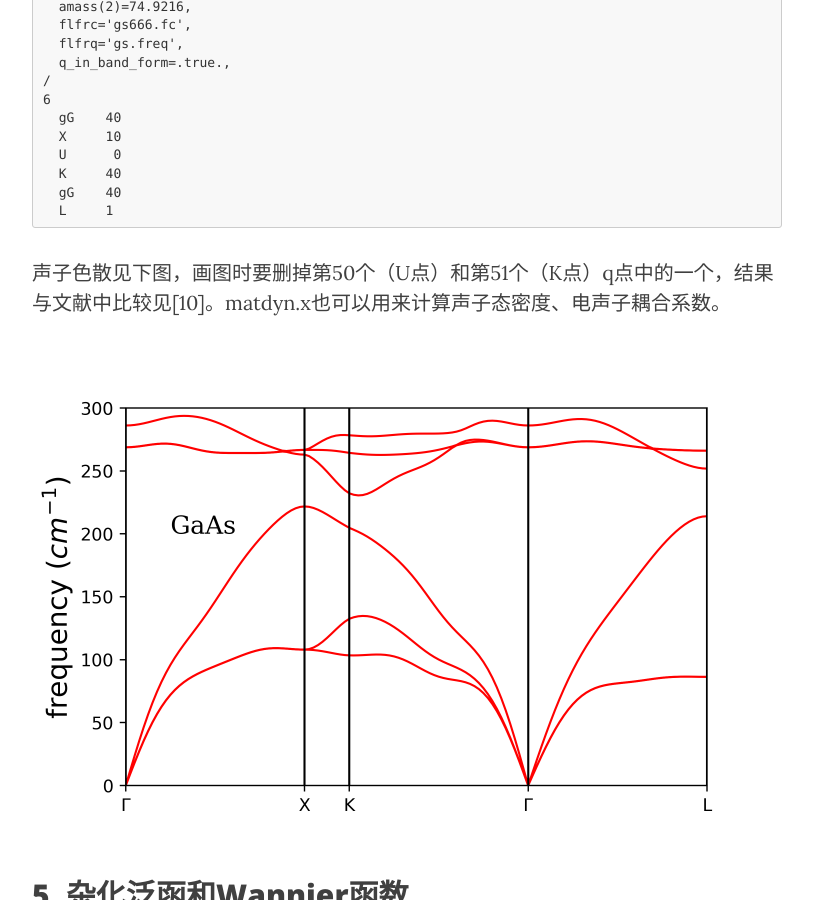
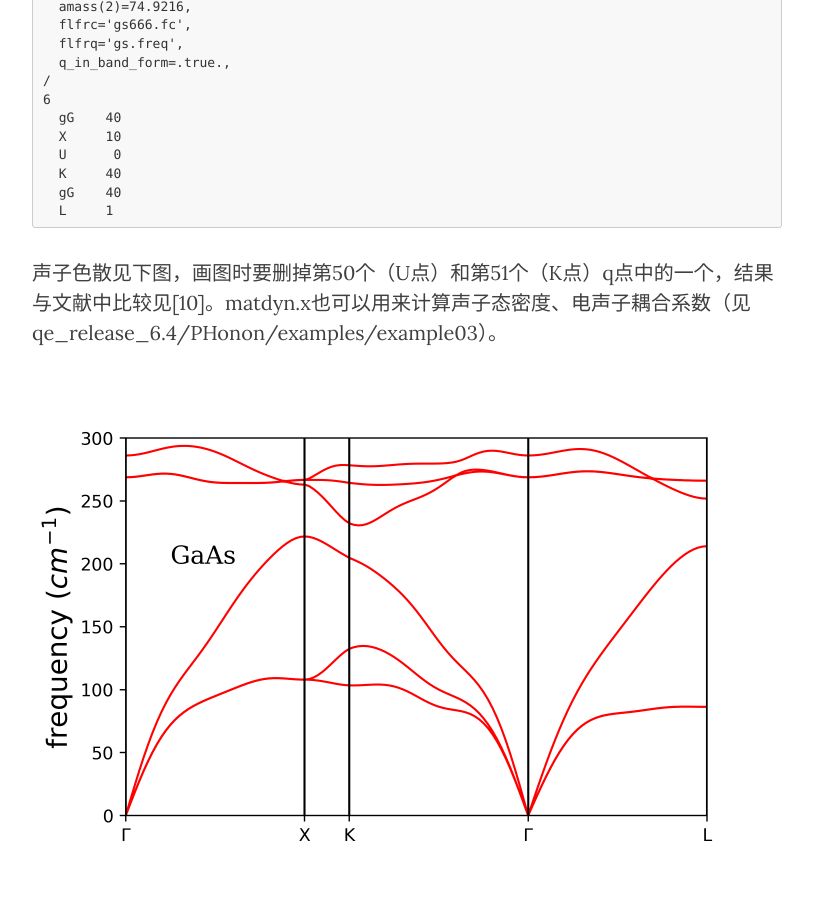
Before and after one commit to yyyu200/DFTbook, a Jekyll site: the page built from _posts/2019-04-01-HandsOn.md, in a window 1280 px wide and 900 px high, scrolled down 28132 px. Shown: the whole window, without its empty margins (233-1046 px from the left). Built offline with Jekyll 4.4.1, drawn with Linux system fonts in a browser that asks for light colours; nearby versions of some CDN libraries; formulas are drawn with MathJax 3; comment, search, counter and statistics services are not loaded.

Commit message:
modify at20191016-16:14:10-aliyun

````diff
--- a/_posts/2019-04-01-HandsOn.md
+++ b/_posts/2019-04-01-HandsOn.md
@@ -965,7 +965,7 @@ matdyn.x通过实空间nq1×nq2×nq3超胞上interatomic force constants计算
   gG    40
   L     1
 ```
-声子色散见下图，画图时要删掉第50个（U点）和第51个（K点）q点中的一个，结果与文献中比较见[10]。matdyn.x也可以用来计算声子态密度、电声子耦合系数。
+声子色散见下图，画图时要删掉第50个（U点）和第51个（K点）q点中的一个，结果与文献中比较见[10]。matdyn.x也可以用来计算声子态密度、电声子耦合系数（见qe_release_6.4/PHonon/examples/example03）。
 
 <p align="left">
     <img src="../../../../../img/gaas_phonon.png" width="1000"/>
````
